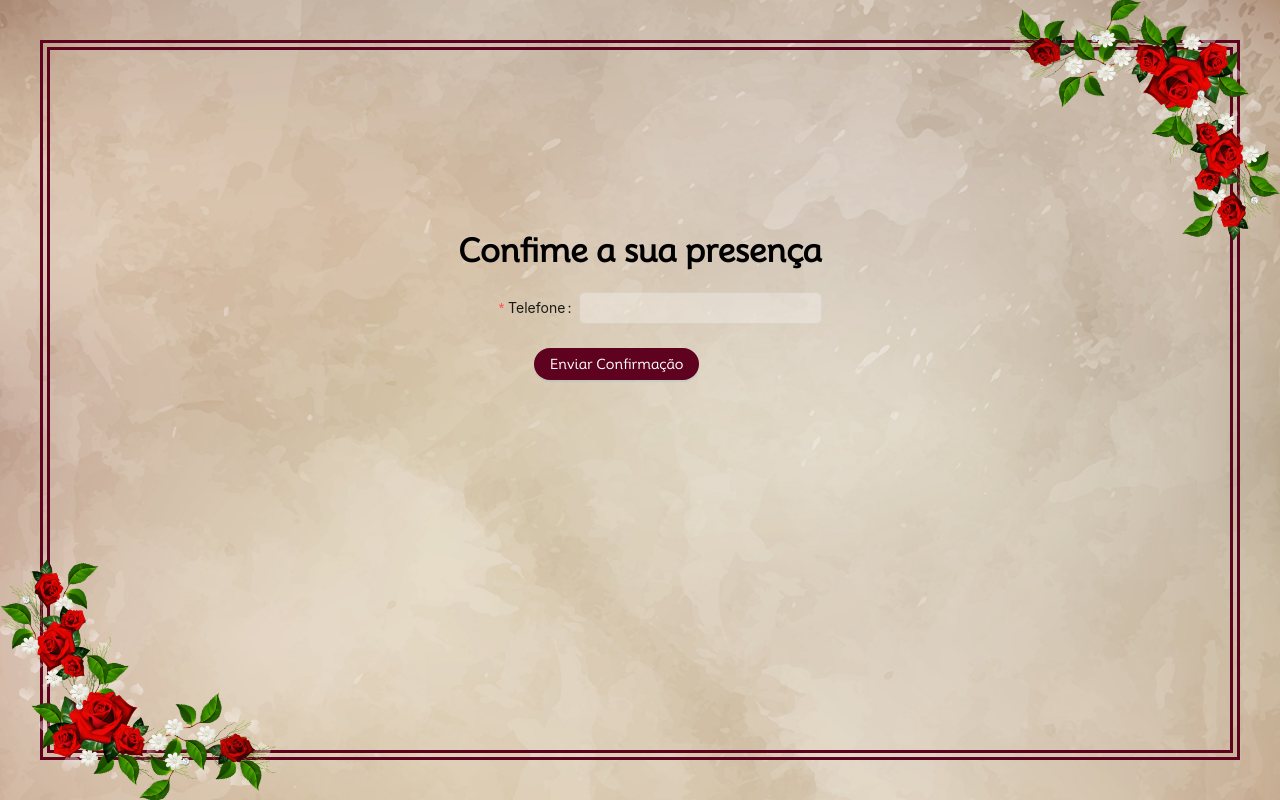
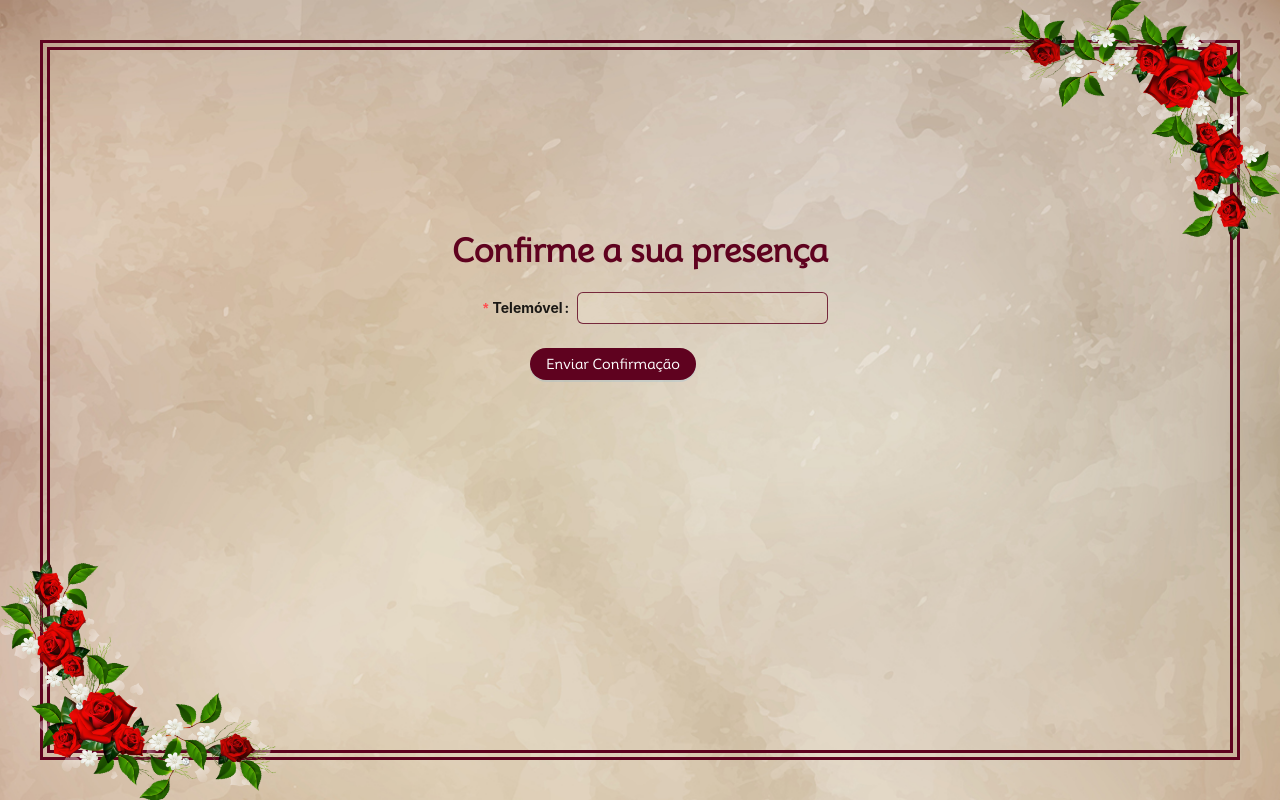
Before and after one commit to miostech/gabriel, a React (Create React App) app: page / in a window 1280 px wide. Built offline with nearby package versions, Linux system fonts and the light colour scheme.

Commit message:
varius changes made

```diff
--- a/public/index.html
+++ b/public/index.html
@@ -24,7 +24,7 @@
       work correctly both with client-side routing and a non-root public URL.
       Learn how to configure a non-root public URL by running `npm run build`.
     -->
-    <title>React App</title>
+    <title>Casamento G&S</title>
   </head>
   <body>
     <noscript>You need to enable JavaScript to run this app.</noscript>
--- a/src/App.css
+++ b/src/App.css
@@ -2,6 +2,7 @@
   height: 100%;
   font-family: Mooli;
 }
+
 .img1 {
   object-fit: contain;
   z-index: 1;
--- a/src/Pages/HomePage/homePage.css
+++ b/src/Pages/HomePage/homePage.css
@@ -7,10 +7,19 @@
   justify-content: center;
 }
 .home_page_content {
+  color: #5f021f;
+}
+.home_page_content label{
+  font-weight: 700;
 }
 .home_page_content input{
-    opacity: 0.3;
+  background-image: url("/src/2244.jpg");
+  background-position: center;
+  border: 1px solid #5f021fd0;
 }
 .home_page_title {
   text-align: center;
 }
+.button:hover{
+  background-color: red;
+}
--- a/src/Pages/HomePage/homePage.js
+++ b/src/Pages/HomePage/homePage.js
@@ -1,5 +1,5 @@
 import "./homePage.css";
-import { Button, Checkbox, Form, Input } from "antd";
+import { Button, Checkbox, ConfigProvider, Form, Input } from "antd";
 import { useNavigate } from "react-router-dom";
 export default function Home() {
   const navigate = useNavigate();
@@ -11,11 +11,28 @@ export default function Home() {
   const onFinishFailed = (errorInfo) => {
     console.log("Failed:", errorInfo);
   };
+
+  function validatePhoneNumber(rule, value, callback) {
+    const cleanedValue = value.replace(/\D/g, '');
+    if (cleanedValue.length === 9) {
+
+      const validPrefixes = ['91', '92', '93', '96'];
+      const prefix = cleanedValue.slice(0, 2);
+
+      if (validPrefixes.includes(prefix)) {
+        callback();
+      } else {
+        callback('Please enter a valid Portuguese phone number.');
+      }
+    } else {
+      callback('Por favor insira o seu numero de telemóvel válido.');
+    }
+  }
   return (
     <div className="home_page_container">
       <div className="home_page_box">
         <div className="home_page_content">
-          <h1 className="home_page_title">Confime a sua presença</h1>
+          <h1 className="home_page_title">Confirme a sua presença</h1>
           <Form
             name="basic"
             labelCol={{
@@ -32,13 +49,16 @@ export default function Home() {
             autoComplete="off"
           >
             <Form.Item
-              label="Telefone"
+              label="Telemóvel"
               name="number"
               rules={[
                 {
                   required: true,
                   message:
                     "Por favor insira o seu numero de telemovel antes de continuar",
+                },
+                {
+                  validator: validatePhoneNumber,
                 },
               ]}
             >
@@ -50,9 +70,11 @@ export default function Home() {
                 span: 16,
               }}
             >
-              <Button type="primary" htmlType="submit" className="button">
-                Enviar Confirmação
-              </Button>
+              <ConfigProvider theme={{ token: { colorPrimaryHover: "#5f021fd0" } }}>
+                <Button type="primary" htmlType="submit" className="button">
+                  Enviar Confirmação
+                </Button>
+              </ConfigProvider>
             </Form.Item>
           </Form>
         </div>
--- a/src/Pages/LoginPage/loginPage.css
+++ b/src/Pages/LoginPage/loginPage.css
@@ -1,4 +1,4 @@
-.login_page_container{
-    margin-top: 20vh;
-    padding: 3vh;
+.login_page_container {
+  margin-top: 20vh;
+  padding: 3vh;
 }
--- a/src/Pages/LoginPage/loginPage.js
+++ b/src/Pages/LoginPage/loginPage.js
@@ -1,12 +1,9 @@
 import "./loginPage.css";
-import { Button, Form, Input, Select } from "antd";
+import { Button, ConfigProvider, Form, Input, Select } from "antd";
 
 import { useEffect, useState } from "react";
 import { useNavigate } from "react-router-dom";
 import dbData from "./db.json";
-
-
-
 
 export default function LoginPage() {
   const [data, setData] = useState([]);
@@ -39,12 +36,6 @@ export default function LoginPage() {
         onFinishFailed={onFinishFailed}
         autoComplete="off"
       >
-        <Form.Item label="Quem está a logar?" name="whoIs">
-          <Select>
-            <Select.Option value="Gabriel">Gabriel</Select.Option>
-            <Select.Option value="Sara">Sara</Select.Option>
-          </Select>
-        </Form.Item>
         <Form.Item
           label="Email"
           name="email"
@@ -78,9 +69,11 @@ export default function LoginPage() {
             span: 16,
           }}
         >
-          <Button type="primary" htmlType="submit" className="button">
-            Entrar
-          </Button>
+          <ConfigProvider theme={{ token: { colorPrimaryHover: "#5f021fd0" } }}>
+            <Button type="primary" htmlType="submit" className="button">
+              Entrar
+            </Button>
+          </ConfigProvider>
         </Form.Item>
       </Form>
     </div>
--- a/src/index.css
+++ b/src/index.css
@@ -16,6 +16,7 @@ body {
   background-repeat: no-repeat;
   background-size: cover;
 }
+
 @font-face {
   font-family: Mooli;
   src: url(Font/Mooli-Regular.ttf);
```
Also changed, not shown: 1 other file (tests, documents, lock files or other folders).
